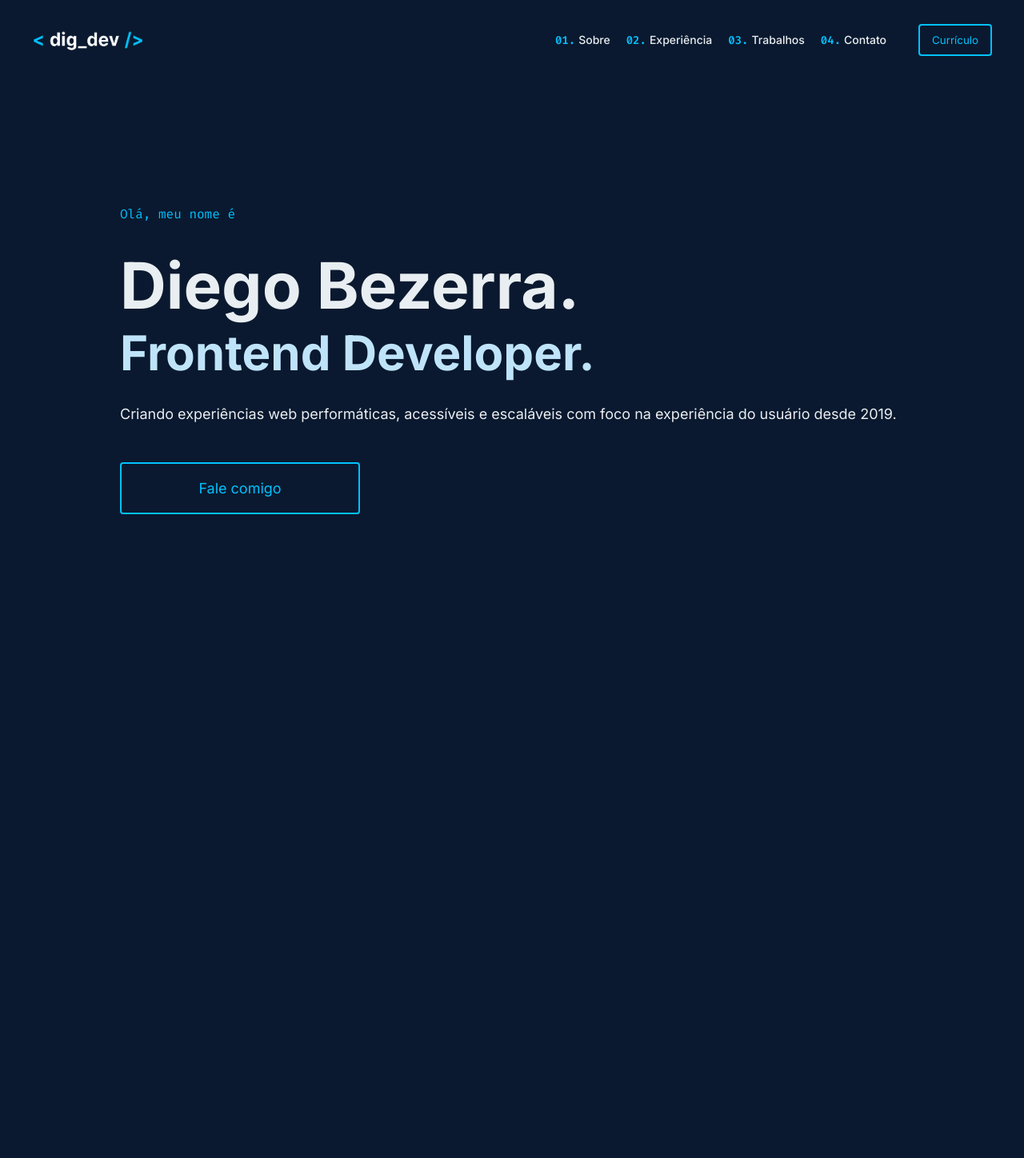
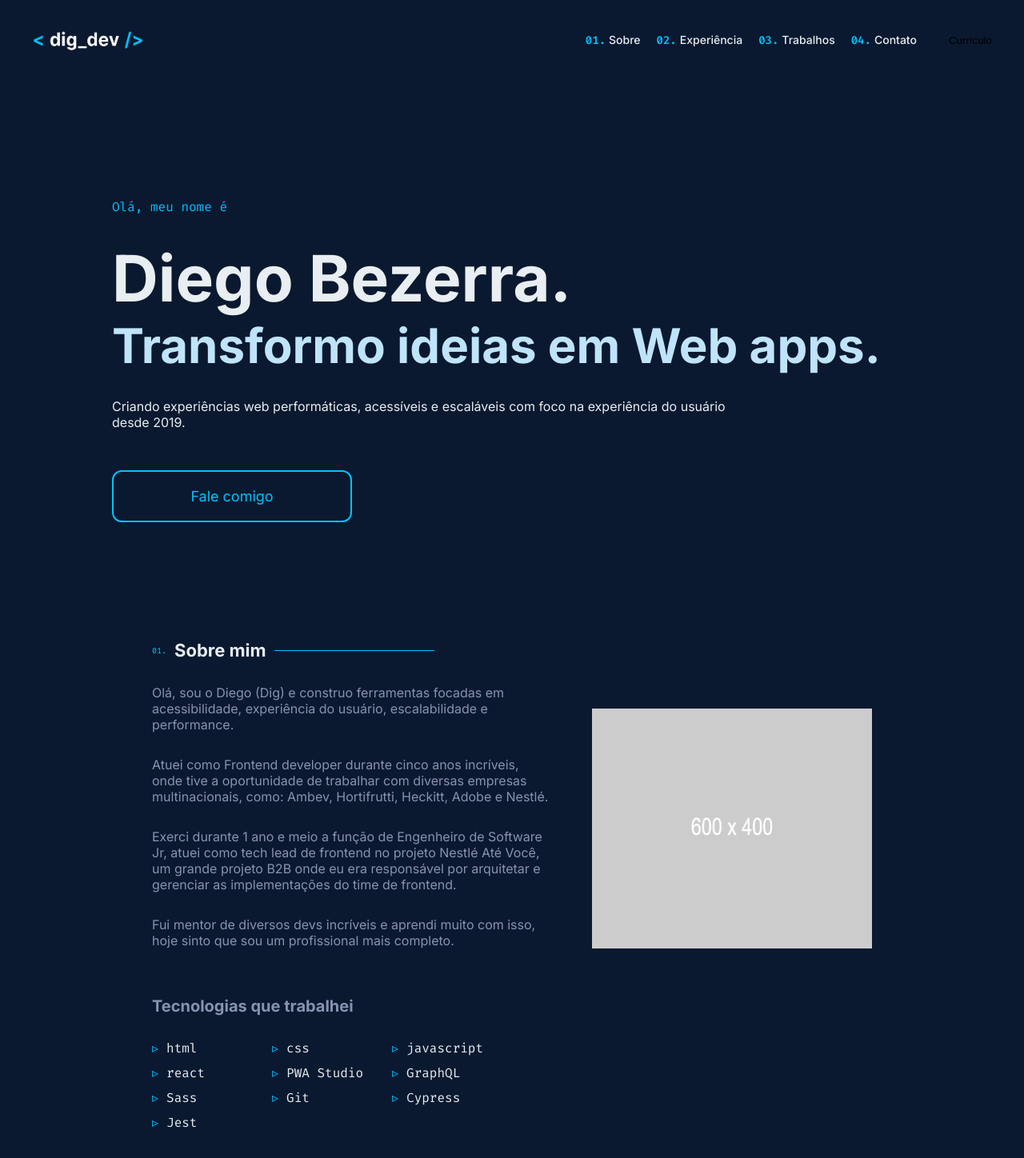
Before and after one commit to Digbezerra/portfolio-v1, a React (Vite) app in the folder portfolio-v1/: page / in a window 1280 px wide. Shown: the top 1448 px of the page at 80% size. Before the commit the page ends 800 px from the top, so only its background shows below. Built offline with nearby package versions, Linux system fonts and the light colour scheme.

Commit message:
Section About - structure and style, desktop version

```diff
--- a/portfolio-v1/src/App.jsx
+++ b/portfolio-v1/src/App.jsx
@@ -1,10 +1,19 @@
-import { Header } from "./components/Header";
 import { NavBar } from "./components/NavBar";
+import { Logo } from "./components/Logo";
+import { Hero } from "./components/sections/Hero";
+import { MainContainer } from "./components/MainContainer";
+import { About } from "./components/sections/About";
 
 function App() {
   return (
     <>
-      <Header />
+      <NavBar>
+        <Logo imgName={"logo-white.png"} altText={"Dig dev logo"} />
+      </NavBar>
+      <MainContainer>
+        <Hero />
+        <About />
+      </MainContainer>
     </>
   );
 }
--- a/portfolio-v1/src/components/Header.jsx
+++ /dev/null
@@ -1,15 +0,0 @@
-import { NavBar } from "./NavBar";
-import { Hero } from "./sections/Hero";
-
-export function Header() {
-  return (
-    <>
-      <header className="header">
-        <NavBar />
-      </header>
-      <div className="main-container">
-        <Hero />
-      </div>
-    </>
-  );
-}
--- /dev/null
+++ b/portfolio-v1/src/components/MainContainer.jsx
@@ -0,0 +1,7 @@
+export function MainContainer({ children }) {
+  return (
+    <>
+      <main className="main-container">{children}</main>
+    </>
+  );
+}
--- a/portfolio-v1/src/components/NavBar.jsx
+++ b/portfolio-v1/src/components/NavBar.jsx
@@ -1,38 +1,38 @@
-import { Logo } from "./Logo.jsx";
 import { Button } from "./Button.jsx";
 
-export function NavBar() {
+export function NavBar({ children }) {
   const buttonAction = () => {
     alert("click");
   };
 
   return (
     <>
+      <header className="header">
         <div className="navbar">
-        <Logo imgName={"logo-white.png"} altText={"Dig dev logo"} />
+          {children}
           <nav className="nav">
-          <ul className="nav-ul">
-            <li className="nav-li">
-              <a className="nav-link" href="#">
-                <span className="nav-span">01.</span>
+            <ul className="nav__ul">
+              <li className="nav__li">
+                <a className="nav__link" href="#">
+                  <span className="nav__span">01.</span>
                   Sobre
                 </a>
               </li>
-            <li className="nav-li">
-              <a className="nav-link" href="#">
-                <span className="nav-span">02.</span>
+              <li className="nav__li">
+                <a className="nav__link" href="#">
+                  <span className="nav__span">02.</span>
                   Experiência
                 </a>
               </li>
-            <li className="nav-li">
-              <a className="nav-link" href="#">
-                <span className="nav-span">03.</span>
+              <li className="nav__li">
+                <a className="nav__link" href="#">
+                  <span className="nav__span">03.</span>
                   Trabalhos
                 </a>
               </li>
-            <li className="nav-li">
-              <a className="nav-link" href="#">
-                <span className="nav-span">04.</span>
+              <li className="nav__li">
+                <a className="nav__link" href="#">
+                  <span className="nav__span">04.</span>
                   Contato
                 </a>
               </li>
@@ -40,6 +40,7 @@ export function NavBar() {
           </nav>
           <Button action={buttonAction}>Currículo</Button>
         </div>
+      </header>
     </>
   );
 }
--- a/portfolio-v1/src/components/StackList.jsx
+++ b/portfolio-v1/src/components/StackList.jsx
@@ -0,0 +1,21 @@
+export function StackList() {
+  return (
+    <>
+      <div className="stacklist">
+        <h3 className="title--h3">Tecnologias que trabalhei</h3>
+        <ul className="stacklist__ul">
+          <li className="stacklist__li">html</li>
+          <li className="stacklist__li">css</li>
+          <li className="stacklist__li">javascript</li>
+          <li className="stacklist__li">react</li>
+          <li className="stacklist__li">PWA Studio</li>
+          <li className="stacklist__li">GraphQL</li>
+          <li className="stacklist__li">Sass</li>
+          <li className="stacklist__li">Git</li>
+          <li className="stacklist__li">Cypress</li>
+          <li className="stacklist__li">Jest</li>
+        </ul>
+      </div>
+    </>
+  );
+}
--- a/portfolio-v1/src/components/sections/About.jsx
+++ b/portfolio-v1/src/components/sections/About.jsx
@@ -0,0 +1,47 @@
+import { StackList } from "../StackList";
+
+export function About() {
+  return (
+    <>
+      <section className="margin-bottom--regular section-about">
+        <div className="section-about__container">
+          <div className="section__title">
+            <span className="title__number">01. </span>
+            <h2>Sobre mim</h2>
+          </div>
+          <div className="section-about__content">
+            <div>
+              <p>
+                Olá, sou o Diego (Dig) e construo ferramentas focadas em
+                acessibilidade, experiência do usuário, escalabilidade e
+                performance.
+              </p>
+              <p>
+                Atuei como Frontend developer durante cinco anos incríveis, onde
+                tive a oportunidade de trabalhar com diversas empresas
+                multinacionais, como: Ambev, Hortifrutti, Heckitt, Adobe e
+                Nestlé.
+              </p>
+              <p>
+                Exerci durante 1 ano e meio a função de Engenheiro de Software
+                Jr, atuei como tech lead de frontend no projeto Nestlé Até Você,
+                um grande projeto B2B onde eu era responsável por arquitetar e
+                gerenciar as implementações do time de frontend.
+              </p>
+              <p>
+                Fui mentor de diversos devs incríveis e aprendi muito com isso,
+                hoje sinto que sou um profissional mais completo.
+              </p>
+            </div>
+            <img
+              className="profile-image"
+              src="images/placeholder_600x400.png"
+              alt="profile photo placeholder"
+            />
+          </div>
+        </div>
+        <StackList />
+      </section>
+    </>
+  );
+}
--- a/portfolio-v1/src/components/sections/Hero.jsx
+++ b/portfolio-v1/src/components/sections/Hero.jsx
@@ -4,14 +4,14 @@ export function Hero() {
   return (
     <>
       <section className="section-hero">
-        <p className="text-featured">Olá, meu nome é</p>
-        <h1 className="title-main">Diego Bezerra.</h1>
-        <h2 className="title-secondary">Frontend Developer.</h2>
-        <p className="text-regular margin-bottom--regular">
+        <p className="text--featured">Olá, meu nome é</p>
+        <h1 className="title title--h1">Diego Bezerra.</h1>
+        <h2 className="title title--h2">Transformo ideias em Web apps.</h2>
+        <p className="text--regular__hero margin-bottom--regular">
           Criando experiências web performáticas, acessíveis e escaláveis com
           foco na experiência do usuário desde 2019.
         </p>
-        <Button className="btn-default btn-hero">Fale comigo</Button>
+        <Button className="btn--default btn--hero">Fale comigo</Button>
       </section>
     </>
   );
--- a/portfolio-v1/src/index.css
+++ b/portfolio-v1/src/index.css
@@ -27,7 +27,7 @@
   --font-size-subtitle: 60px;
   --font-size-heading: 80px;
 
-  --border-radius: 4px;
+  --border-radius: 12px;
   --nav-height: 100px;
 
   --transition: all 0.25s cubic-bezier(0.645, 0.045, 0.355, 1);
@@ -96,6 +96,11 @@ button {
   cursor: pointer;
 }
 
+p {
+  font-size: var(--font-size-md);
+  margin-bottom: 3rem;
+}
+
 article,
 aside,
 footer,
@@ -111,7 +116,11 @@ section {
 
 .main-container {
   max-width: 160rem;
+  width: 100%;
   margin: 0 auto;
+  display: flex;
+  flex-direction: column;
+  align-items: center;
 }
 
 .logo {
@@ -130,26 +139,26 @@ section {
   margin-right: 4rem;
 }
 
-.nav-ul {
+.nav__ul {
   display: flex;
   gap: 2rem;
 }
 
-.nav-li {
+.nav__li {
   display: block;
   font-size: 14px;
   font-weight: 500;
   color: var(--color-text-light);
 }
 
-.nav-span {
+.nav__span {
   font-family: var(--font-mono);
   font-weight: 600;
   color: var(--blue-light);
   margin-right: 4px;
 }
 
-.nav-li:hover {
+.nav__li:hover {
   transition: var(--transition);
   color: var(--blue-vivid);
 }
@@ -158,7 +167,7 @@ section {
   display: inline-block;
 }
 
-.btn-default {
+.btn--default {
   color: var(--blue-light);
   border: 2px solid var(--blue-light);
   padding: 1rem 1.5rem;
@@ -166,7 +175,7 @@ section {
   font-family: inherit;
 }
 
-.btn-default:hover {
+.btn--default:hover {
   color: var(--blue-vivid);
   border: 2px solid var(--blue-vivid);
   transition: var(--transition);
@@ -174,38 +183,142 @@ section {
 
 .section-hero {
   min-height: calc(100vh - 10rem);
-  padding: 0px 15rem;
   display: flex;
   justify-content: center;
   flex-direction: column;
+  align-items: flex-start;
+  padding: 0px;
+  width: 100rem;
 }
 
-.text-featured {
+.title {
+  font-family: var(--font-sans);
+  color: var(--color-text-light);
+}
+
+.title--h1 {
+  font-size: var(--font-size-heading);
+}
+
+.title--h2 {
+  font-family: var(--font-sans);
+  font-size: var(--font-size-subtitle);
+  color: var(--blue-lighter);
+  margin-bottom: 3rem;
+}
+
+.title--h3 {
+  font-size: var(--font-size-xl);
+  color: var(--gray);
+}
+
+.text--featured {
   font-size: var(--font-size-md);
   color: var(--blue-light);
   font-family: var(--font-mono);
   margin-bottom: 3rem;
 }
 
-.title-main {
-  font-size: var(--font-size-heading);
-  font-family: var(--font-sans);
-  color: var(--color-text-light);
-}
-
-.title-secondary {
-  font-family: var(--font-sans);
-  font-size: var(--font-size-subtitle);
-  color: var(--blue-lighter);
-  margin-bottom: 3rem;
-}
-
-.text-regular {
+.text--regular {
   font-size: var(--font-size-lg);
 }
 
-.btn-hero {
+.text--regular__hero {
+  width: 80%;
+}
+
+.btn--hero {
   font-size: var(--font-size-lg);
   width: 300px;
   padding: 20px 25px;
 }
+
+/*
+######## SECTION ABOUT ########
+*/
+.section-about__content {
+  max-width: 90rem;
+  margin: 0 auto;
+  display: flex;
+  gap: 5rem;
+  align-items: center;
+  justify-content: center;
+}
+
+.section-header {
+  display: flex;
+  flex-direction: column;
+  align-items: center;
+}
+
+.title__number {
+  color: var(--blue-light);
+  font-family: var(--font-mono);
+}
+
+.section__title {
+  display: flex;
+  align-items: center;
+  gap: 1rem;
+  justify-content: space-between;
+  width: 100%;
+  margin-bottom: 3rem;
+}
+
+.section__title h2 {
+  font-size: var(--font-size-xxl);
+}
+
+.section__title::after {
+  content: "";
+  display: block;
+  position: relative;
+  width: 200px;
+  height: 1px;
+  background-color: var(--blue-light);
+  margin-right: auto;
+}
+
+.profile-image {
+  width: 350px;
+  height: 300px;
+}
+
+.section-about__content p {
+  color: var(--gray);
+}
+
+/* StackList */
+
+/* content: "▹";
+position: absolute;
+left: 0px;
+color: var(--green);
+font-size: var(--fz-sm);
+line-height: 12px; */
+
+.stacklist {
+  display: flex;
+  flex-direction: column;
+  margin-top: 3rem;
+  width: 50%;
+}
+
+.stacklist__ul {
+  margin-top: 3rem;
+  display: grid;
+  grid-template-columns: repeat(3, 1fr);
+  row-gap: 1rem;
+}
+
+.stacklist__li {
+  font-size: var(--font-size-md);
+  color: var(--color-text-light);
+  font-family: var(--font-mono);
+}
+
+.stacklist__li::before {
+  content: "\25B9";
+  color: var(--blue-light);
+  margin-right: 1rem;
+}
```
Also changed, not shown: portfolio-v1/public/images/placeholder_600x400.png (added), portfolio-v1/src/components/Experience.jsx (deleted). Lines whose indentation alone changed are shown as unchanged.
